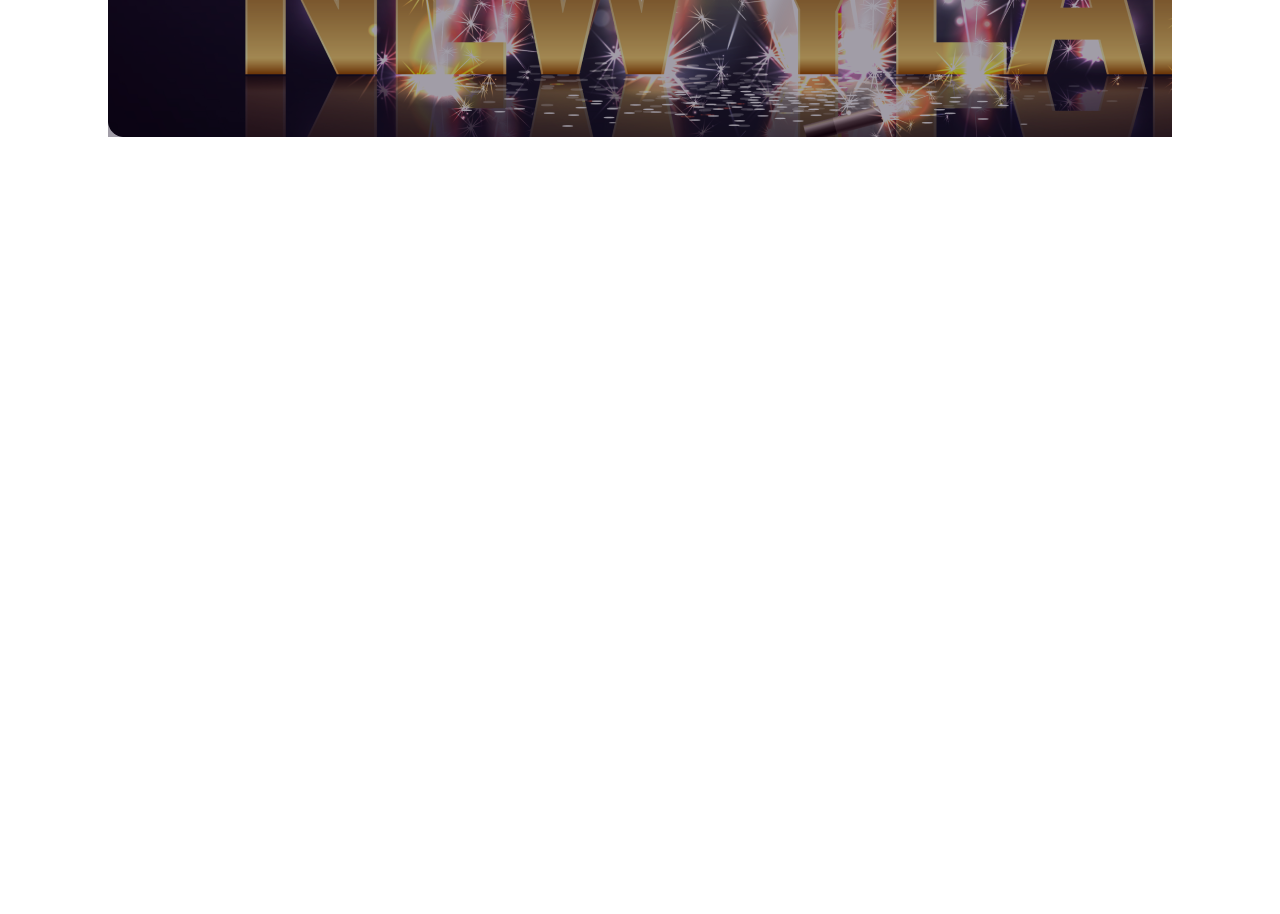
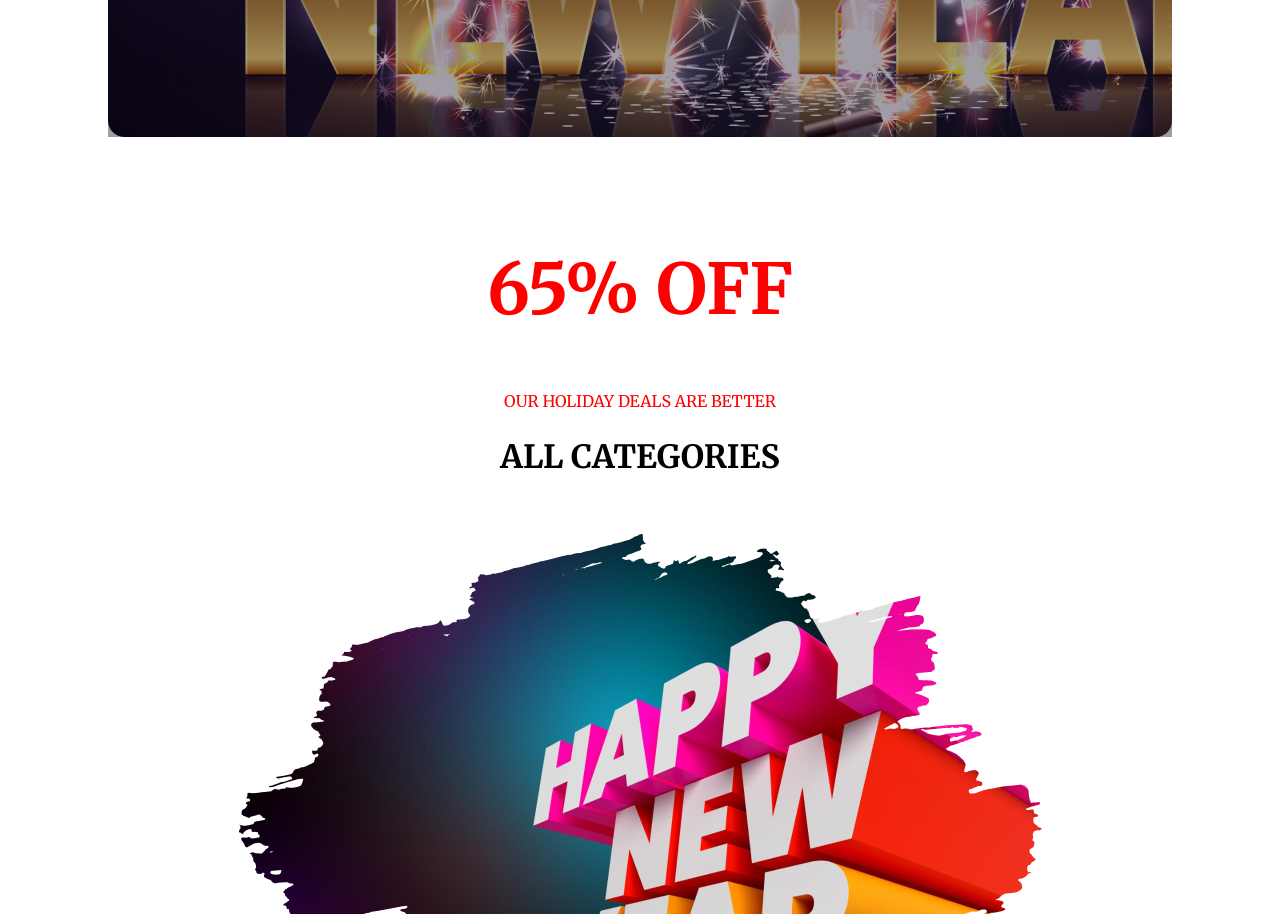
Before and after one commit to BotRazor/b9-a1-ph, a plain HTML site: page index.html in a window 1280 px wide. Shown: the part 506-1420 px from the top of the page. Before the commit the page ends 800 px from the top, so only its background shows below. Drawn offline with Linux system fonts and the light colour scheme.

Commit message:
65% added

```diff
--- a/index.html
+++ b/index.html
@@ -11,6 +11,9 @@
   <link
     href="https://fonts.googleapis.com/css2?family=Merriweather:ital,wght@0,300;0,400;0,700;0,900;1,300;1,400;1,700;1,900&display=swap"
     rel="stylesheet">
+  <link rel="preconnect" href="https://fonts.googleapis.com">
+  <link rel="preconnect" href="https://fonts.gstatic.com" crossorigin>
+  <link href="https://fonts.googleapis.com/css2?family=Inter:wght@100..900&display=swap" rel="stylesheet">
 </head>
 
 <body>
@@ -23,7 +26,16 @@
       </div>
     </section>
   </header>
-  <main></main>
+  <main>
+    <section>
+      <div class="all-categories">
+        <h1 class="discount"> 65% OFF</h1>
+        <p style="color:  rgb(255, 0, 0)">OUR HOLIDAY DEALS ARE BETTER</p>
+        <h2 style="font-weight: 700; font-size: 32px;">ALL CATEGORIES</h2>
+        <img style="padding-top: 30px;" src="resources/New Year Photo.png" alt="">
+      </div>
+    </section>
+  </main>
   <footer></footer>
 </body>
 
--- a/styles.css
+++ b/styles.css
@@ -3,6 +3,8 @@
   font-weight: 400;
   font-style: normal;
 }
+
+/* Banner portion */
 
 .banner-info {
   background: rgba(11, 2, 27, 0.384);
@@ -11,6 +13,7 @@
 .banner {
   background-image: url(resources/Banner\ Image.png);
   margin: 0px 100px;
+  border-radius: 16px;
 }
 .banner-line1 {
   font-weight: 400;
@@ -25,3 +28,14 @@
   color: rgb(255, 255, 255);
   text-align: center;
 }
+
+/* 65% portion */
+.all-categories {
+  text-align: center;
+  padding: 50px;
+}
+.discount {
+  color: rgb(255, 0, 0);
+  font-size: 70px;
+  font-weight: 700;
+}
```
